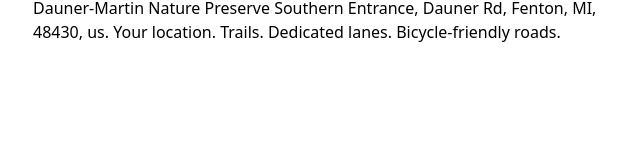
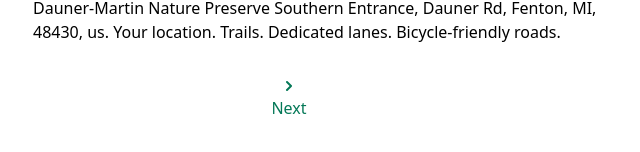
Before and after one commit to lordrichard6/paul-search, a Next.js app: page /search in a window 1280 px wide. Shown: the part 1443-1595 px from the top of the page, without its empty margins (175-815 px from the left). Before the commit the page ends 1519 px from the top, so only its background shows below. Built offline with nearby package versions, Linux system fonts and the light colour scheme.

Commit message:
building pagination component

```diff
--- /dev/null
+++ b/components/PaginationButtons.js
@@ -0,0 +1,29 @@
+import { useRouter } from "next/router";
+import Link from "next/link";
+import { ChevronLeftIcon, ChevronRightIcon } from "@heroicons/react/solid";
+
+function PaginationButtons() {
+  const router = useRouter();
+
+  const startIndex = Number(router.query.start) || 0;
+  return (
+    <div className="flex justify-between max-w-lg text-green-700 mb-10">
+      {startIndex >= 10 && (
+        <Link href={`/search?term=${router.query.term}&start=${startIndex - 10}`}>
+          <div className="flex flex-grow flex-col items-center cursor-pointer hover:underline">
+            <ChevronLeftIcon className="h-5" />
+            <p>Previous</p>
+          </div>
+        </Link>
+      )}
+      <Link href={`/search?term=${router.query.term}&start=${startIndex + 10}`}>
+        <div className="flex flex-grow flex-col items-center cursor-pointer hover:underline">
+          <ChevronRightIcon className="h-5" />
+          <p>Next</p>
+        </div>
+      </Link>
+    </div>
+  );
+}
+
+export default PaginationButtons;
--- a/components/SearchResults.js
+++ b/components/SearchResults.js
@@ -1,3 +1,5 @@
+import PaginationButtons from "./PaginationButtons";
+
 function SearchResults({ results }) {
   return (
     <div className="mx-auto w-full px-3 sm:pl-[5%] md:pl-[14%] lg:pl-52">
@@ -21,6 +23,7 @@
           <p className="line-clamp-2">{result.snippet}</p>
         </div>
       ))}
+      <PaginationButtons />
     </div>
   );
 }
```
